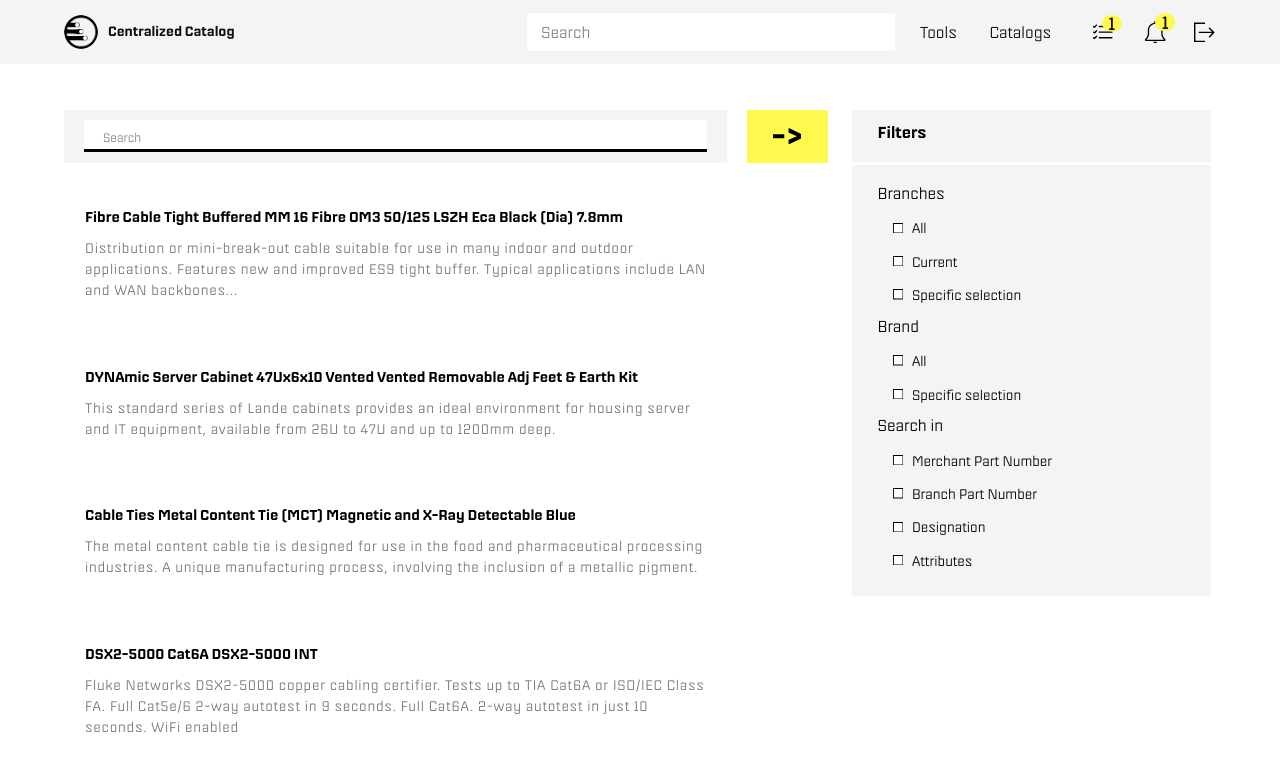
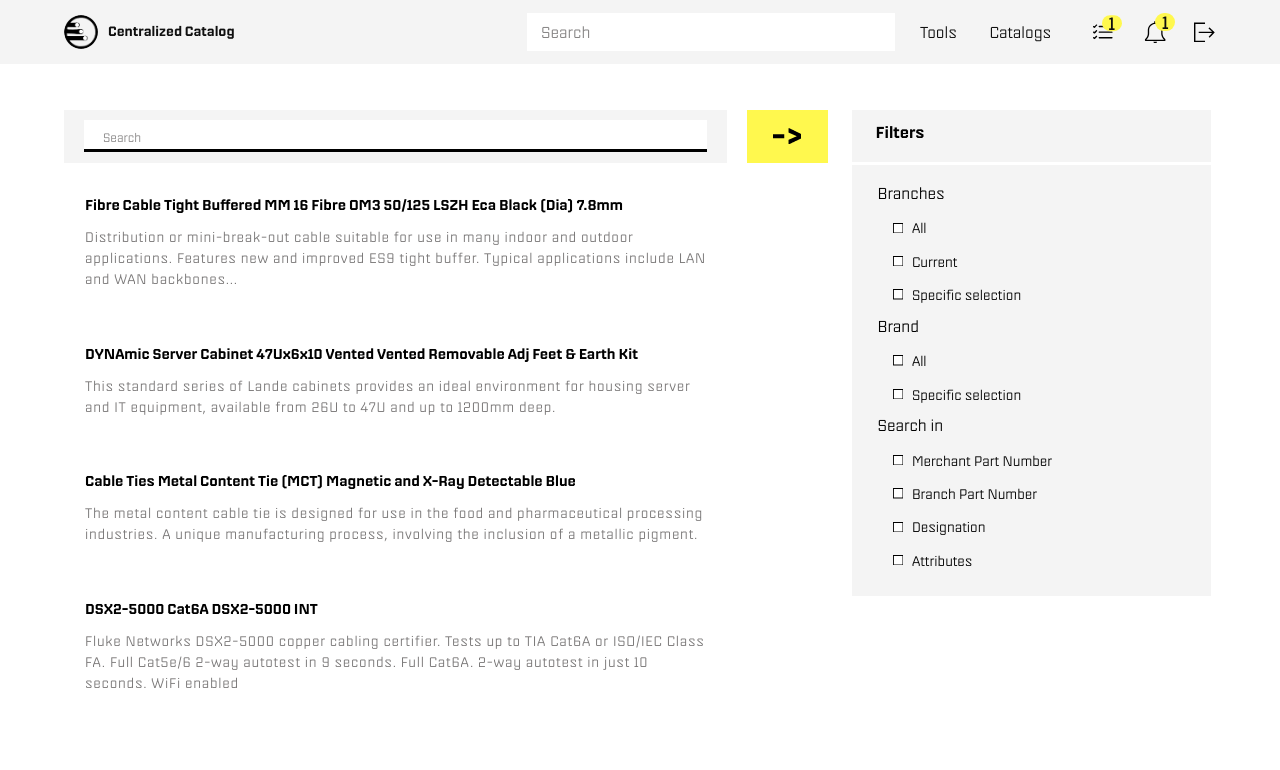
Before and after one commit to EmmanuelFermin/catalog, a Next.js app: page / in a window 1280 px wide. Shown: the top 770 px of the page. Built offline with nearby package versions, Linux system fonts and the light colour scheme.

Commit message:
Responsive Display 900px: Updated styles

```diff
--- a/components/Catalog/Catalog.tsx
+++ b/components/Catalog/Catalog.tsx
@@ -79,7 +79,11 @@ const Catalog: FC<CatalogProps> = ({ items }) => {
         <Box
           sx={{
             width: "100%",
-            p: { lg: "10px 20px 10px 20px", xl: "19px 38px 19px 38px" },
+            p: {
+              md: "6px 20px 6px 20px",
+              lg: "10px 20px 10px 20px",
+              xl: "19px 38px 19px 38px",
+            },
             backgroundColor: "#F4F4F4",
             position: "relative",
           }}
@@ -96,9 +100,9 @@ const Catalog: FC<CatalogProps> = ({ items }) => {
             <FormHelperText
               sx={{
                 position: "absolute",
-                bottom: { lg: -2, xl: 0 },
+                bottom: { md: -2, lg: -2, xl: 0 },
                 color: "#d62d24",
-                fontSize: { lg: "0.56rem", xl: "0.75rem" },
+                fontSize: { md: "0.46rem", lg: "0.56rem", xl: "0.75rem" },
               }}
               id="search"
             >
@@ -108,8 +112,8 @@ const Catalog: FC<CatalogProps> = ({ items }) => {
         </Box>
         <Box
           sx={{
-            ml: { lg: "20px", xl: "35px" },
-            mr: { lg: "20px", xl: "35px" },
+            ml: { md: "10px", lg: "20px", xl: "35px" },
+            mr: { md: "10px", lg: "20px", xl: "35px" },
           }}
         >
           <Button
@@ -119,8 +123,8 @@ const Catalog: FC<CatalogProps> = ({ items }) => {
             disableElevation
             sx={{
               borderRadius: "0",
-              width: { lg: "5.0625rem", xl: "7.0625rem" },
-              height: { lg: "3.3125rem", xl: "5.3125rem" },
+              width: { md: "3rem", lg: "5.0625rem", xl: "7.0625rem" },
+              height: { md: "2.8rem", lg: "3.3125rem", xl: "5.3125rem" },
             }}
           >
             <GoSearchIcon
@@ -130,7 +134,15 @@ const Catalog: FC<CatalogProps> = ({ items }) => {
         </Box>
       </FlexContainer>
 
-      <Box sx={{ p: { lg: "0 124px 5px 5px", xl: "0 205px 20px 20px" } }}>
+      <Box
+        sx={{
+          p: {
+            md: "0 90px 5px 5px",
+            lg: "0 124px 5px 5px",
+            xl: "0 205px 20px 20px",
+          },
+        }}
+      >
         <List>
           {isSubmitted &&
           searchResults.length > 0 &&
@@ -244,6 +256,12 @@ const SearchField = styled(TextField)`
       height: 50px;
       border-bottom: none;
       border: ${(props: any) => (props.error ? "" : "none")};
+      /* FIELD SET Large devices (laptops/desktops, 900px and up) */
+      @media only screen and (min-width: 900px) {
+        & {
+          height: 36px;
+        }
+      }
 
       /* FIELD SET Extra large devices (large laptops and desktops, 1200px and up) */
       @media only screen and (min-width: 1200px) {
@@ -287,7 +305,7 @@ const SearchField = styled(TextField)`
           }
         }
 
-        /* PLACEHOLDER Small devices (portrait tablets and large phones, 600px and up) */
+        /* PLACEHOLDER Large devices (laptops/desktops, 900px and up) */
         @media only screen and (min-width: 900px) {
           & {
             font-size: 0.775rem;
@@ -351,6 +369,15 @@ const SearchField = styled(TextField)`
       }
     }
 
+    /* SEARCH FIELD Large devices (laptops/desktops, 900px and up) */
+    @media only screen and (min-width: 900px) {
+      & {
+        height: 1.9rem;
+        box-shadow: 1px -9px 0px -6px
+          ${(props: any) => (props.error ? "#d62d24" : "#000")} inset;
+      }
+    }
+
     /* SEARCH FIELD Extra large devices (large laptops and desktops, 1200px and up) */
     @media only screen and (min-width: 1200px) {
       & {
--- a/components/Catalog/CatalogItem.tsx
+++ b/components/Catalog/CatalogItem.tsx
@@ -416,15 +416,14 @@ const CatalogItem: FC<CatalogProps> = ({
           variant="h6"
           component="div"
           sx={{
-            flexGrow: 1,
             fontSize: {
               sm: "0.75rem",
-              md: "0.85rem",
+              md: "0.73rem",
               lg: "0.9rem",
               xl: "1.40625rem",
             },
             fontWeight: 500,
-            mt: { lg: "27px", xl: "33px" },
+            mt: { md: "10px", lg: "15px", xl: "33px" },
           }}
         >
           {productName}
@@ -432,10 +431,9 @@ const CatalogItem: FC<CatalogProps> = ({
         <Typography
           component="p"
           sx={{
-            flexGrow: 1,
             fontSize: {
               sm: "0.75rem",
-              md: "0.85rem",
+              md: "0.75rem",
               lg: "0.875rem",
               xl: "1.03125rem",
             },
@@ -454,7 +452,7 @@ const CatalogItem: FC<CatalogProps> = ({
             }`,
             letterSpacing: "0.74px",
             color: "#797777",
-            mt: { lg: "8px", xl: "14px" },
+            mt: { md: "7px", lg: "9px", xl: "14px" },
           }}
         >
           {productDesc}
@@ -485,11 +483,19 @@ const ResultMsg = styled(Typography)`
       props.isExactlyFound ? 400 : 300};
     color: #797777;
     letter-spacing: 0.74px;
+
+    @media only screen and (min-width: 900px) {
+      & {
+        font-size: 0.75rem;
+      }
+    }
+
     @media only screen and (min-width: 1200px) {
       & {
         font-size: 0.875rem;
       }
     }
+
     @media only screen and (min-width: 1536px) {
       & {
         font-size: 1.03125rem;
@@ -505,11 +511,19 @@ const ResultLocation = styled(Typography)`
       props.isExactlyFound ? 400 : 300};
     color: #797777;
     letter-spacing: 0.74px;
+
+    @media only screen and (min-width: 900px) {
+      & {
+        font-size: 0.75rem;
+      }
+    }
+
     @media only screen and (min-width: 1200px) {
       & {
         font-size: 0.875rem;
       }
     }
+
     @media only screen and (min-width: 1536px) {
       & {
         font-size: 1.03125rem;
@@ -525,6 +539,13 @@ const MerchantPartNum = styled(Typography)`
     color: #797777;
     letter-spacing: 0.74px;
     display: flex;
+
+    @media only screen and (min-width: 900px) {
+      & {
+        font-size: 0.75rem;
+      }
+    }
+
     @media only screen and (min-width: 1200px) {
       & {
         font-size: 0.875rem;
@@ -545,6 +566,13 @@ const BranchPartNum = styled(Typography)`
     color: #797777;
     letter-spacing: 0.74px;
     display: flex;
+
+    @media only screen and (min-width: 900px) {
+      & {
+        font-size: 0.75rem;
+      }
+    }
+
     @media only screen and (min-width: 1200px) {
       & {
         font-size: 0.875rem;
@@ -565,6 +593,13 @@ const Designation = styled(Typography)`
     color: #797777;
     letter-spacing: 0.74px;
     display: flex;
+
+    @media only screen and (min-width: 900px) {
+      & {
+        font-size: 0.75rem;
+      }
+    }
+
     @media only screen and (min-width: 1200px) {
       & {
         font-size: 0.875rem;
@@ -585,6 +620,13 @@ const Attribute = styled(Typography)`
     color: #797777;
     letter-spacing: 0.74px;
     display: flex;
+
+    @media only screen and (min-width: 900px) {
+      & {
+        font-size: 0.75rem;
+      }
+    }
+
     @media only screen and (min-width: 1200px) {
       & {
         font-size: 0.875rem;
--- a/components/Catalog/Filters.tsx
+++ b/components/Catalog/Filters.tsx
@@ -207,12 +207,12 @@ const Filters: FC = () => {
             flexGrow: 1,
             fontSize: {
               sm: "0.75rem",
-              md: "0.85rem",
+              md: "0.75rem",
               lg: "1rem",
               xl: "1.40625rem",
             },
             fontWeight: 500,
-            ml: "10px",
+            ml: { md: "6px", lg: "8px", xl: "10px" },
           }}
         >
           Filters
@@ -223,7 +223,11 @@ const Filters: FC = () => {
         sx={{
           backgroundColor: "#F4F4F4",
           m: "0 0 19px 0",
-          p: { lg: "16.5px 0 16.5px 25px", xl: "23.5px 0 23.5px 25px" },
+          p: {
+            md: "14.5px 0 14.5px 20px",
+            lg: "16.5px 0 16.5px 25px",
+            xl: "23.5px 0 23.5px 25px",
+          },
           boxShadow: `${
             isSubmitted && (isBranchesFilterEmpty || isSearchInFilterEmpty)
               ? "0 0 0 1px #d62d24 inset"
@@ -241,7 +245,7 @@ const Filters: FC = () => {
                   flexGrow: 1,
                   fontSize: {
                     sm: "0.75rem",
-                    md: "0.875rem",
+                    md: "0.775rem",
                     lg: "1rem",
                     xl: "1.40625rem",
                   },
@@ -276,7 +280,7 @@ const Filters: FC = () => {
               >
                 {criterion.options.map((option) => (
                   <FormControlLabel
-                    sx={{ mb: { lg: "5px", xl: "15px" } }}
+                    sx={{ mb: { md: "5px", lg: "5px", xl: "15px" } }}
                     key={option.id}
                     control={
                       <Checkbox
@@ -286,7 +290,11 @@ const Filters: FC = () => {
                         icon={
                           <UncheckedBoxIcon
                             sx={{
-                              fontSize: { lg: "0.65rem", xl: "0.75rem" },
+                              fontSize: {
+                                md: "0.55rem",
+                                lg: "0.65rem",
+                                xl: "0.75rem",
+                              },
                               backgroundColor: "white",
                             }}
                           />
@@ -294,7 +302,11 @@ const Filters: FC = () => {
                         checkedIcon={
                           <CheckedBoxIcon
                             sx={{
-                              fontSize: { lg: "0.65rem", xl: "0.75rem" },
+                              fontSize: {
+                                md: "0.55rem",
+                                lg: "0.65rem",
+                                xl: "0.75rem",
+                              },
                               backgroundColor: "white",
                             }}
                           />
@@ -306,7 +318,7 @@ const Filters: FC = () => {
                         sx={{
                           fontSize: {
                             sm: "0.75rem",
-                            md: "0.85rem",
+                            md: "0.75rem",
                             lg: "0.875rem",
                             xl: "1.03125rem",
                           },
--- a/components/ContainerBody.tsx
+++ b/components/ContainerBody.tsx
@@ -39,18 +39,18 @@ const StyledContainer = styled(Container)`
     /* Medium devices (landscape tablets, 768px and up) */
     @media only screen and (min-width: 768px) {
       && {
-        padding-top: 100px; // +46px (54px orig)
-        padding-left: 64px;
-        padding-right: 45px;
+        padding-top: 80px;
+        padding-left: 34px;
+        padding-right: 40px;
       }
     }
 
     /* Large devices (laptops/desktops, 992px and up) */
     @media only screen and (min-width: 992px) {
       && {
-        padding-top: 100px; // +46px (54px orig)
-        padding-left: 64px;
-        padding-right: 45px;
+        padding-top: 80px;
+        padding-left: 34px;
+        padding-right: 40px;
       }
     }
 
--- a/components/MainNavbar.tsx
+++ b/components/MainNavbar.tsx
@@ -108,7 +108,7 @@ const DrawerAppBar: FC<DrawerAppBarProps> = (props) => {
               <NavButton
                 key={item}
                 sx={{
-                  fontSize: { lg: "1rem", xl: "1.40625rem" },
+                  fontSize: { md: "0.775rem", lg: "1rem", xl: "1.40625rem" },
                   ml: { md: "11px", lg: "11px", xl: "31px" },
                 }}
               >
@@ -227,7 +227,6 @@ const SearchField = styled(TextField)`
     width: 39%;
     & fieldset {
       border: none;
-
     }
     & input {
       width: 100%;
@@ -243,21 +242,21 @@ const SearchField = styled(TextField)`
         /* PLACEHOLDER Extra small devices (phones, 600px and down) */
         @media only screen and (max-width: 600px) {
           & {
-            font-size: 1rem;
+            font-size: 0.875rem;
           }
         }
 
         /* PLACEHOLDER Small devices (portrait tablets and large phones, 600px and up) */
         @media only screen and (min-width: 600px) {
           & {
-            font-size: 1rem;
+            font-size: 0.875rem;
           }
         }
 
         /* PLACEHOLDER Small devices (portrait tablets and large phones, 600px and up) */
         @media only screen and (min-width: 900px) {
           & {
-            font-size: 1rem;
+            font-size: 0.875rem;
           }
         }
 
@@ -279,24 +278,24 @@ const SearchField = styled(TextField)`
       /* INPUT Extra small devices (phones, 600px and down) */
       @media only screen and (max-width: 600px) {
         & {
-          font-size: 1rem;
-          height: 0.625rem;
+          font-size: 0.875rem;
+          height: 0.325rem;
         }
       }
 
       /* INPUT Small devices (portrait tablets and large phones, 600px and up) */
       @media only screen and (min-width: 600px) {
         & {
-          font-size: 1rem;
-          height: 0.625rem;
+          font-size: 0.875rem;
+          height: 0.325rem;
         }
       }
 
       /* INPUT Large devices (laptops/desktops, 900px and up) */
       @media only screen and (min-width: 900px) {
         & {
-          font-size: 1rem;
-          height: 0.625rem;
+          font-size: 0.875rem;
+          height: 0.325rem;
         }
       }
 
@@ -314,6 +313,14 @@ const SearchField = styled(TextField)`
           font-size: 1.4375rem;
           height: 0.9375rem;
         }
+      }
+    }
+
+    /* SEARCH FIELD Extra Extra large devices (large laptops and desktops, 1536px and up) */
+    @media only screen and (min-width: 900px) {
+      & {
+        width: 28%;
+        font-size: 0.875rem;
       }
     }
 
```
